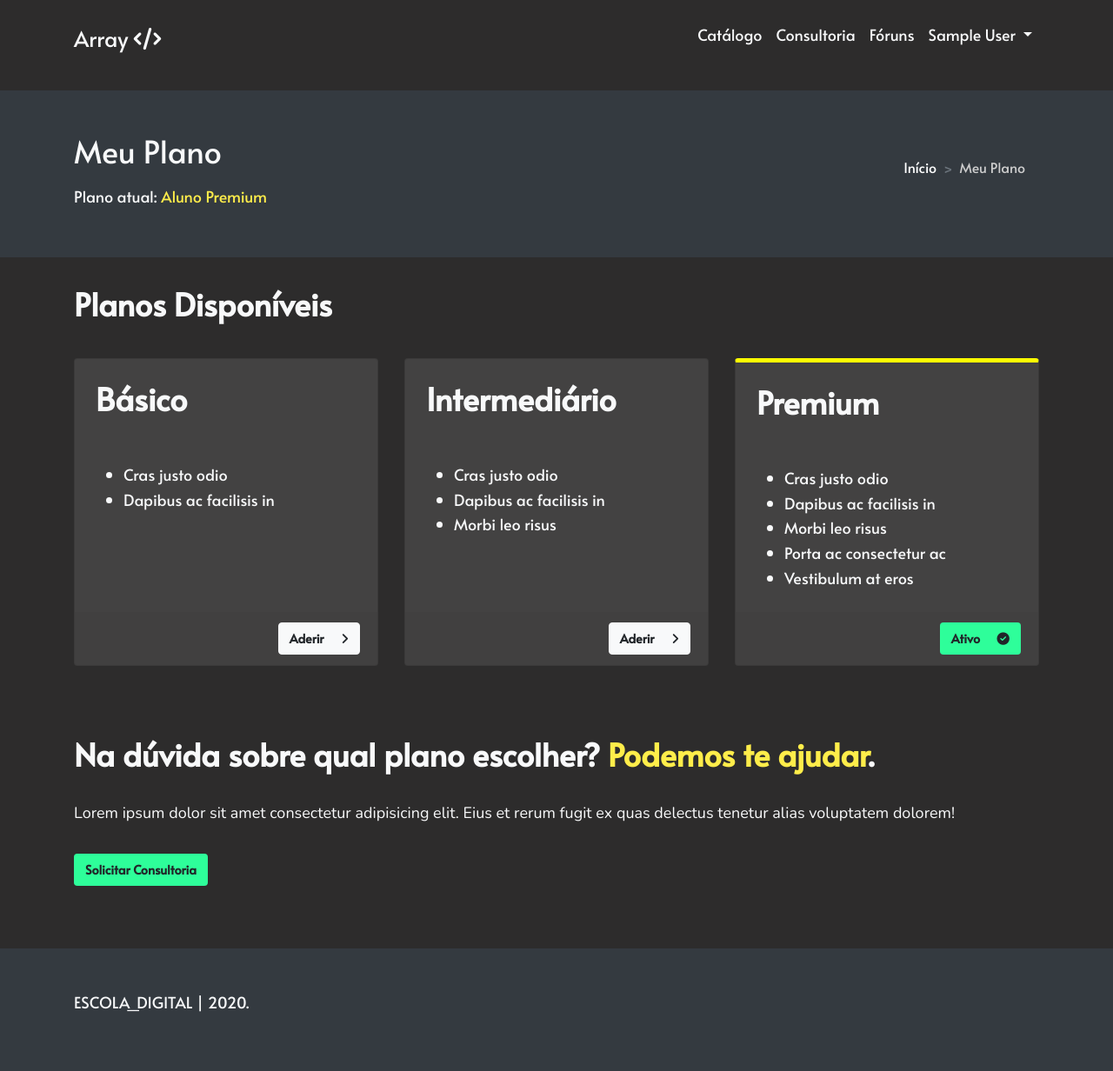
After one commit to atenaagencia/escoladigital, a Laravel app: page /plans in a window 1280 px wide. The commit adds this page. Shown: the whole page at 87% size. Run offline with Laravel 8, Linux system fonts and the light colour scheme; the visitor is signed in with stand-in values (Sample User, id 1); some libraries are stand-ins or nearby versions.

Commit message:
add plano

```diff
--- a/resources/views/layouts/user.blade.php
+++ b/resources/views/layouts/user.blade.php
@@ -76,6 +76,7 @@
 
                                 <div class="dropdown-menu rounded-0 dropdown-menu-right bg-too-dark border border-info" aria-labelledby="navbarDropdown">
                                     <a href="#" class="dropdown-item bg-too-dark text-light">Meu Perfil</a>
+                                    <a href="/plans" class="dropdown-item bg-too-dark text-light">Meu Plano</a>
                                     <a href="/conquistas" class="dropdown-item bg-too-dark text-light">Conquistas</a>
                                     <a class="dropdown-item bg-too-dark text-light font-weight-bold" href="{{ route('logout') }}"
                                        onclick="event.preventDefault();
--- /dev/null
+++ b/resources/views/student/plans/index.blade.php
@@ -0,0 +1,88 @@
+@extends('layouts.user')
+
+@section('content')
+<header class="page-header bg-dark text-light pb-5">
+    <div class="container">
+        <div class="page-header-content">
+            <div class="row align-items-center justify-content-between">
+                <div class="col-auto mt-5">
+                    <h1 class="page-header-title main-font">Meu Plano</h1>
+                    <div class="page-header-subtitle main-font lead py-2">
+                        Plano atual: <span class="text-warning">Aluno Premium</span>
+                    </div>
+                </div>
+                <div class="col-auto mt-5">
+                    <nav aria-label="breadcrumb">
+                        <ol class="breadcrumb bg-transparent main-font">
+                            <li class="breadcrumb-item"><a href="{{asset('home')}}">Início</a></li>
+                            <li class="breadcrumb-item active" aria-current="page">Meu Plano</li>
+                        </ol>
+                    </nav>
+                </div>
+            </div>
+        </div>
+    </div>
+</header>
+
+<!-- MEUS CURSOS SECTION-->
+
+<div class="container mt-4">
+    <h1 class="page-header-title main-font text-light mt-3 font-weight-bold py-2">Planos Disponíveis</h1>
+    <div class="row">
+        <div class="col-xxl-4 col-xl-4 mb-2 py-4">
+            <div class="card h-100 bg-gray">
+                <div class="card-body main-font text-light pl-xl-4 pt-xl-0 p-2">
+                    <h1 class="font-weight-bold py-4 card-title">Básico</h1>
+                    <ul class="list-group list-group-flush bg-transparent text-light p-3">
+                        <li class="lead ml-3">Cras justo odio</li>
+                        <li class="lead ml-3">Dapibus ac facilisis in</li>
+                    </ul>
+                </div>
+                <div class="card-footer border-0">
+                    <a href="/teste" class="btn btn-light float-right main-font font-weight-bold">Aderir <i class="ml-3 fa fa-angle-right"></i></a>
+                </div>
+            </div>
+        </div>
+        <div class="col-xxl-4 col-xl-4 mb-2 py-4">
+            <div class="card h-100 bg-gray">
+                <div class="card-body main-font text-light pl-xl-4 pt-xl-0 p-2">
+                    <h1 class="font-weight-bold py-4 card-title">Intermediário</h1>
+                    <ul class="list-group list-group-flush bg-transparent text-light p-3">
+                        <li class="lead ml-3">Cras justo odio</li>
+                        <li class="lead ml-3">Dapibus ac facilisis in</li>
+                        <li class="lead ml-3">Morbi leo risus</li>
+                    </ul>
+                </div>
+                <div class="card-footer border-0">
+                    <a href="/teste" class="btn btn-light float-right main-font font-weight-bold">Aderir <i class="ml-3 fa fa-angle-right"></i></a>
+                </div>
+            </div>
+        </div>
+        <div class="col-xxl-4 col-xl-4 mb-2 py-4">
+            <div class="card h-100 bg-gray" style="border-top: 5px solid yellow !important">
+                <div class="card-body main-font text-light pl-xl-4 pt-xl-0 p-2">
+                    <h1 class="font-weight-bold py-4 card-title">Premium</h1>
+                    <ul class="list-group list-group-flush bg-transparent text-light p-3">
+                        <li class="lead ml-3">Cras justo odio</li>
+                        <li class="lead ml-3">Dapibus ac facilisis in</li>
+                        <li class="lead ml-3">Morbi leo risus</li>
+                        <li class="lead ml-3">Porta ac consectetur ac</li>
+                        <li class="lead ml-3">Vestibulum at eros</li>
+                    </ul>
+                </div>
+                <div class="card-footer border-0">
+                    <a href="" readonly="" class="btn btn-peaceful float-right main-font font-weight-bold">Ativo <i class="ml-3 fa fa-check-circle"></i></a>
+                </div>
+            </div>
+        </div>
+    </div><!--row-->
+
+    <h1 class="page-header-title main-font text-light font-weight-bold mt-5 mb-3">Na dúvida sobre qual plano escolher? <span class="text-warning">Podemos te ajudar</span>.</h1>
+
+    <p class="lead text-light py-3">
+        Lorem ipsum dolor sit amet consectetur adipisicing elit. Eius et rerum fugit ex quas delectus tenetur alias voluptatem dolorem!
+    </p>
+    <a href="#" class="btn btn-peaceful main-font font-weight-bold">Solicitar Consultoria</a>
+
+</div>
+@endsection
--- a/routes/web.php
+++ b/routes/web.php
@@ -39,4 +39,8 @@ Route::get('/conquistas', function () {
     return view('student.conquistas');
 })->middleware('auth');
 
+Route::get('/plans', function () {
+    return view('student.plans.index');
+})->middleware('auth');
+
 // Route::resource('course', 'CourseController')->middleware('auth');
```
